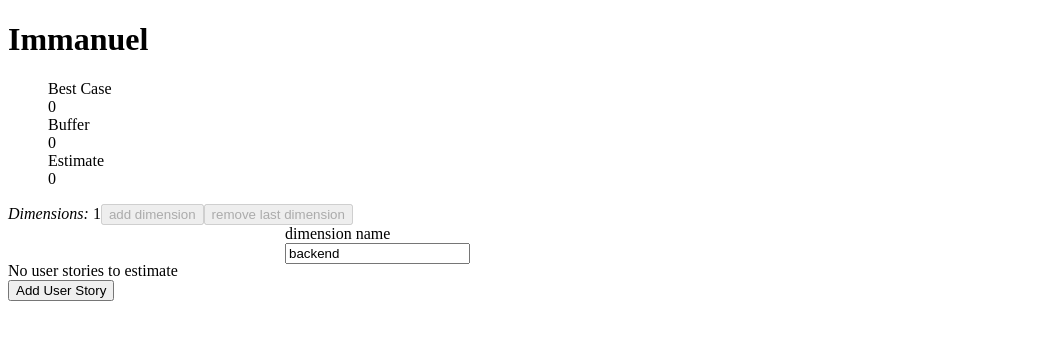
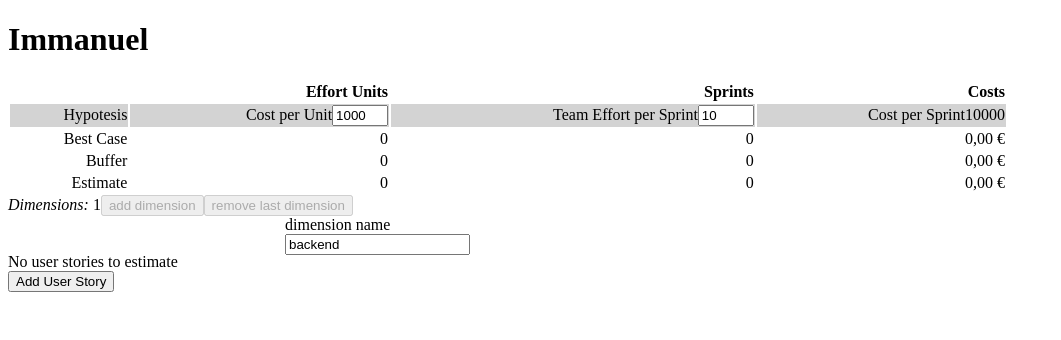
Before and after one commit to adellava/immanuel, a React app: page / in a window 1280 px wide. Shown: the top 340 px of the page, without its empty margins (0-1061 px from the left). Built offline with nearby package versions, Linux system fonts and the light colour scheme.

Commit message:
allows to see money and sprints range based on current estimate

```diff
--- a/src/model/entities.ts
+++ b/src/model/entities.ts
@@ -4,6 +4,12 @@ export interface ProjectEstimate {
     estimate: number
 }
 
+export interface SprintsRangeProjectEstimate extends ProjectEstimate {
+    teamEffortPerSprint: number
+}
+export interface MoneyRangeProjectEstimate extends ProjectEstimate {
+    costPerSprint: number
+}
 export interface UserStory {
     description: string,
     note?: string,
--- /dev/null
+++ b/src/model/formatters.ts
@@ -0,0 +1 @@
+export const currencyFormatter = new Intl.NumberFormat('it-IT', { style: 'currency', currency: 'EUR' });
--- /dev/null
+++ b/src/model/getMoneyRangeEstimate.ts
@@ -0,0 +1,25 @@
+import { ProjectEstimate, MoneyRangeProjectEstimate } from "model/entities";
+import getSprintsRangeEsimate from "model/getSprintsRangeEsimate";
+
+const getMoneyEstimate = ( aProjectEstimate:ProjectEstimate, effortUnitsPerSprint:number, effortUnitCost:number ) : MoneyRangeProjectEstimate => {
+
+    const aSprintsRangeEstimate = getSprintsRangeEsimate(aProjectEstimate, effortUnitsPerSprint);
+
+    const costPerSprint = effortUnitsPerSprint*effortUnitCost;
+
+    const aMoneyRangeEstimate = {
+        costPerSprint,
+        bestCase: 0,
+        buffer: 0,
+        estimate: 0
+    };
+
+    aMoneyRangeEstimate.bestCase = aSprintsRangeEstimate.bestCase * costPerSprint;
+    aMoneyRangeEstimate.buffer = aSprintsRangeEstimate.buffer * costPerSprint;
+    aMoneyRangeEstimate.estimate = aMoneyRangeEstimate.bestCase+aMoneyRangeEstimate.buffer;
+
+
+    return aMoneyRangeEstimate;
+};
+
+export default getMoneyEstimate;
--- /dev/null
+++ b/src/model/getSprintsRangeEsimate.ts
@@ -0,0 +1,20 @@
+import { ProjectEstimate, SprintsRangeProjectEstimate } from "model/entities";
+
+const getSprintsRangeEsimate = ( aProjectEstimate:ProjectEstimate, teamEffortPerSprint:number ) : SprintsRangeProjectEstimate => {
+
+    const aSprintsRangeEstimate = {
+        bestCase: 0,
+        buffer: 0,
+        estimate: 0,
+        teamEffortPerSprint
+    };
+
+    aSprintsRangeEstimate.bestCase = Math.round(aProjectEstimate.bestCase/teamEffortPerSprint);
+    aSprintsRangeEstimate.buffer = Math.round(aProjectEstimate.buffer/teamEffortPerSprint);
+    aSprintsRangeEstimate.estimate = aSprintsRangeEstimate.bestCase + aSprintsRangeEstimate.buffer;
+
+
+    return aSprintsRangeEstimate;
+};
+
+export default getSprintsRangeEsimate;
--- a/src/pages/UserStoriesList.tsx
+++ b/src/pages/UserStoriesList.tsx
@@ -23,6 +23,8 @@ import getProjectEstimate from "model/getEstimate";
 
 const UserStoriesList = () => {
 
+    const  [effortPerSprint, setEffortPerSprint] = useState<number>(10);
+    const  [costPerEffortUnit, setCostPerEffortUnit] = useState<number>(1000);
     const  [userStories, setUserStories] = useState<UserStory[]>([]);
     const  [dimensionsLabels, setDimensionsLabels] = useState<string[]>([ DEFAULT_DIMENSIONS_LABELS[0] ]);
     const  [projectEstimate, setProjectEstimate] = useState<ProjectEstimate>({
@@ -30,6 +32,14 @@ const UserStoriesList = () => {
         estimate: 0,
         buffer: 0
     });
+
+    const onCostPerEffortUnitChanged = (newValue:number) => {
+        setCostPerEffortUnit(newValue);
+    };
+
+    const onEffortPerSprintChanged = (newValue:number) => {
+        setEffortPerSprint(newValue);
+    };
 
     const addUserStory = () => {
         setUserStories(addNewUserStory(userStories));
@@ -62,7 +72,13 @@ const UserStoriesList = () => {
     }, [userStories])
 
     return <div>
-        <ProjectEstimateComponent projectEstimate={projectEstimate} />
+        <ProjectEstimateComponent
+            projectEstimate={projectEstimate}
+            effortPerSprint={effortPerSprint}
+            costPerEffortUnit={costPerEffortUnit}
+            onEffortPerSprintChanged={onEffortPerSprintChanged}
+            onCostPerEffortUnitChanged={onCostPerEffortUnitChanged}
+        />
         <ProjectDimensionsComponent
             userStories={userStories}
             onAddDimension={onAddDimension}
--- a/src/pages/components/ProjectEstimateComponent.tsx
+++ b/src/pages/components/ProjectEstimateComponent.tsx
@@ -1,25 +1,92 @@
 import React from "react";
 import { ProjectEstimate } from "model/entities";
+import getSprintsRangeEsimate from "model/getSprintsRangeEsimate";
+import getMoneyRangeEstimate from "model/getMoneyRangeEstimate";
+import { currencyFormatter } from "model/formatters";
 
+const MAX_EFFORT_PER_SPRINT = 40;
+const MIN_EFFORT_PER_SPRINT = 1;
+
+const MAX_COST_PER_EFFORT_UNIT = 40;
+const MIN_COST_PER_EFFORT_UNIT = 1;
 interface ProjectEstimateProps {
-    projectEstimate: ProjectEstimate
+    projectEstimate: ProjectEstimate,
+    effortPerSprint: number,
+    costPerEffortUnit: number,
+    onEffortPerSprintChanged: (newValue:number) => void,
+    onCostPerEffortUnitChanged: (newValue:number) => void,
 }
 
-const ProjectEstimateComponent = ( { projectEstimate } : ProjectEstimateProps ) => {
+const ProjectEstimateComponent = ( { projectEstimate, effortPerSprint, costPerEffortUnit, onEffortPerSprintChanged, onCostPerEffortUnitChanged } : ProjectEstimateProps ) => {
 
+    const sprintsRangeProjectEstimate = getSprintsRangeEsimate(projectEstimate, effortPerSprint);
+    const moneyRangeProjectEstimate = getMoneyRangeEstimate(projectEstimate, effortPerSprint, costPerEffortUnit);
 
-    return <div>
-        <dl>
-            <dd>Best Case</dd>
-            <dd>{projectEstimate.bestCase}</dd>
+    const efforPerSprintChanged = (event: React.ChangeEvent<HTMLInputElement>) => {
 
-            <dd>Buffer</dd>
-            <dd>{projectEstimate.buffer}</dd>
+        const newValue:number = Number.parseInt(event.target.value);
 
-            <dd>Estimate</dd>
-            <dd>{projectEstimate.estimate}</dd>
-        </dl>
-    </div>;
+        if(!newValue || newValue < MIN_EFFORT_PER_SPRINT || newValue > MAX_EFFORT_PER_SPRINT) return;
+
+        onEffortPerSprintChanged(newValue);
+
+    };
+
+    const costPerUnitChanged = (event: React.ChangeEvent<HTMLInputElement>) => {
+
+        const newValue:number = Number.parseInt(event.target.value);
+
+        if(!newValue || newValue < MIN_COST_PER_EFFORT_UNIT || newValue > MAX_COST_PER_EFFORT_UNIT) return;
+
+        onCostPerEffortUnitChanged(newValue);
+    };
+
+    return <table style={{width: 1000, textAlign: "right"}}>
+            <thead>
+                <tr>
+                    <th></th>
+                    <th>Effort Units</th>
+                    <th>Sprints</th>
+                    <th>Costs</th>
+                </tr>
+            </thead>
+            <tbody>
+                <tr style={{backgroundColor: "lightgray"}}>
+                    <td>Hypotesis</td>
+                    <td>
+                        Cost per Unit
+                        <input type="number" step="1" min={MIN_COST_PER_EFFORT_UNIT} max={MAX_COST_PER_EFFORT_UNIT} value={costPerEffortUnit} onChange={costPerUnitChanged} />
+                    </td>
+                    <td>
+                        Team Effort per Sprint
+                        <input type="number" step="1" min={MIN_EFFORT_PER_SPRINT} max={MAX_EFFORT_PER_SPRINT} value={sprintsRangeProjectEstimate.teamEffortPerSprint} onChange={efforPerSprintChanged}/>
+                    </td>
+                    <td>
+                        Cost per Sprint
+                        {moneyRangeProjectEstimate.costPerSprint}
+                    </td>
+                </tr>
+
+                <tr>
+                    <td>Best Case</td>
+                    <td>{projectEstimate.bestCase}</td>
+                    <td>{sprintsRangeProjectEstimate.bestCase}</td>
+                    <td>{currencyFormatter.format(moneyRangeProjectEstimate.bestCase)}</td>
+                </tr>
+                <tr>
+                    <td>Buffer</td>
+                    <td>{projectEstimate.buffer}</td>
+                    <td>{sprintsRangeProjectEstimate.buffer}</td>
+                    <td>{currencyFormatter.format(moneyRangeProjectEstimate.buffer)}</td>
+                </tr>
+                <tr>
+                    <td>Estimate</td>
+                    <td>{projectEstimate.estimate}</td>
+                    <td>{sprintsRangeProjectEstimate.estimate}</td>
+                    <td>{currencyFormatter.format(moneyRangeProjectEstimate.estimate)}</td>
+                </tr>
+            </tbody>
+    </table>;
 }
 
 export default ProjectEstimateComponent;
--- a/src/pages/components/UserStoryComponent.tsx
+++ b/src/pages/components/UserStoryComponent.tsx
@@ -1,6 +1,8 @@
 import React from "react";
 import { UserStory, UserStoryEstimate } from "model/entities";
 import UserStoryEstimateComponent from "pages/components/UserStoryEstimateComponent";
+
+const isANumber = (value:any) => Number.isFinite(Number.parseFloat(value));
 
 interface UserStoryComponentProps {
     userStory: UserStory,
@@ -26,11 +28,16 @@ const UserStoryComponent = ( { userStory, index, onUserStoryChanged, onUserStory
             default:
                 const key:string = e.target.name;
                 const estimateIndex = anEstimateIndex ? anEstimateIndex : 0;
-                newUserStory.estimate[estimateIndex][key] = Number.parseFloat(e.target.value);
+                const newValue = isANumber(e.target.value) ? Number.parseFloat(e.target.value) : 0;
+                newUserStory.estimate[estimateIndex][key] = newValue;
 
-                if(key === "bestCase" && newUserStory.estimate[estimateIndex]["worstCase"] < newUserStory.estimate[estimateIndex][key]) {
-                    newUserStory.estimate[estimateIndex]["worstCase"] = Number.parseFloat(e.target.value);
+                if(key === "bestCase" && newUserStory.estimate[estimateIndex]["worstCase"] < newUserStory.estimate[estimateIndex]["bestCase"]) {
+                    newUserStory.estimate[estimateIndex]["worstCase"] = newValue;
                 }
+                if(key === "worstCase" && newUserStory.estimate[estimateIndex]["worstCase"] < newUserStory.estimate[estimateIndex]["bestCase"]) {
+                    newUserStory.estimate[estimateIndex]["bestCase"] = newValue;
+                }
+
         }
 
         onUserStoryChanged(newUserStory, index);
--- a/src/pages/components/UserStoryEstimateComponent.tsx
+++ b/src/pages/components/UserStoryEstimateComponent.tsx
@@ -1,6 +1,7 @@
 import React from "react";
 import { UserStoryEstimate } from "model/entities";
 
+const handleFocus = (event) => event.target.select();
 interface UserStoryEstimateComponentProps {
     userStoryEstimate: UserStoryEstimate,
     onUserStoryEstimateChanged: (event: React.ChangeEvent<HTMLInputElement>) => void,
@@ -10,11 +11,11 @@ const UserStoryEstimateComponent = ({ userStoryEstimate, onUserStoryEstimateChan
     return  <div  style={{width: "271px", height: "20px", display: "inline-block"}}>
     <label>
         best case
-        <input type="number" name="bestCase" min="0" max="13" step="0.5" value={userStoryEstimate.bestCase}  onChange={onUserStoryEstimateChanged}/>
+        <input type="number" name="bestCase" min="0" max="13" step="0.5" value={userStoryEstimate.bestCase} onFocus={handleFocus} onChange={onUserStoryEstimateChanged}/>
     </label>
     <label>
         worst case
-        <input type="number" name="worstCase" min="0" max="13" step="0.5" value={userStoryEstimate.worstCase}  onChange={onUserStoryEstimateChanged}/>
+        <input type="number" name="worstCase" min="0" max="13" step="0.5" value={userStoryEstimate.worstCase} onFocus={handleFocus} onChange={onUserStoryEstimateChanged}/>
     </label>
 </div>;
 };
```
Also changed, not shown: 2 other files (tests, documents, lock files or other folders).
